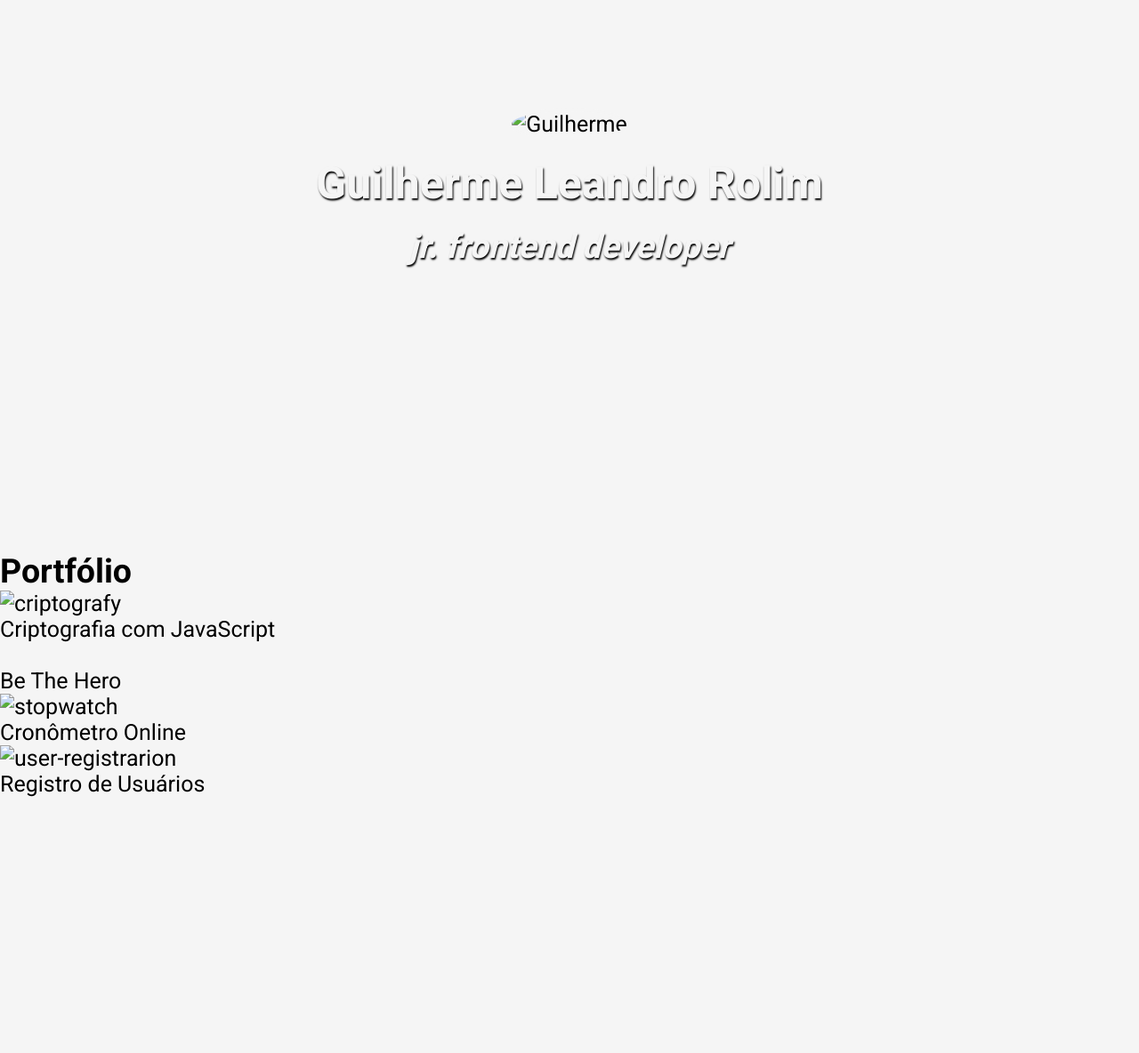
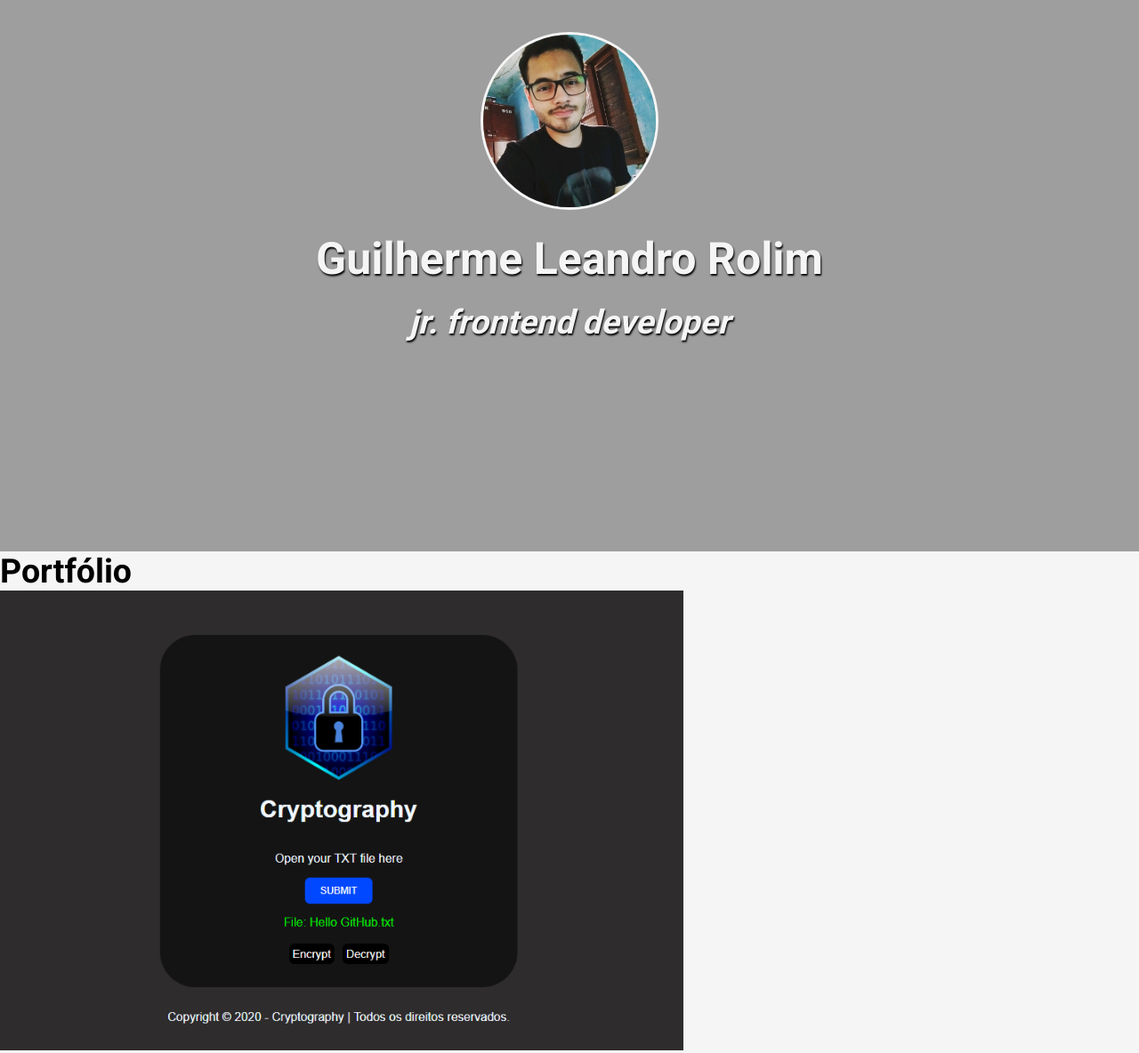
Before and after one commit to gui-leandro/portfolio, a plain HTML site: page index.html in a window 1280 px wide. Shown: the part 180-1364 px from the top of the page at 89% size. Before the commit the page ends 1076 px from the top, so only its background shows below. Drawn offline with Linux system fonts and the light colour scheme; the site is published under a folder, as on GitHub Pages, so addresses that start at the root find nothing.

Commit message:
fix: image not found

```diff
--- a/index.html
+++ b/index.html
@@ -16,7 +16,7 @@
             </ul>
         </nav>
         <div class="perfil">
-            <img class="perfil-img" src="/img/perfil.png" alt="Guilherme">
+            <img class="perfil-img" src="img/perfil.png" alt="Guilherme">
             <h1 class="site-title">Guilherme Leandro Rolim</h1>
             <h2 class="site-subtitle">jr. frontend developer</h2>
         </div>
@@ -24,19 +24,19 @@
     <section>
         <h2>Portfólio</h2>
         <figure>
-            <img class="img-portfolio" src="/img/cripto-project.png" alt="criptografy">
+            <img class="img-portfolio" src="img/cripto-project.png" alt="criptografy">
             <figcaption>Criptografia com JavaScript</figcaption>
         </figure>
         <figure>
-            <img class="img-portfolio" src="/img/be-the-hero1.png" alt="">
+            <img class="img-portfolio" src="img/be-the-hero1.png" alt="">
             <figcaption>Be The Hero</figcaption>
         </figure>
         <figure>
-            <img class="img-portfolio" src="/img/stopwatch.gif" alt="stopwatch">
+            <img class="img-portfolio" src="img/stopwatch.gif" alt="stopwatch">
             <figcaption>Cronômetro Online</figcaption>
         </figure>
         <figure>
-            <img class="img-portfolio" src="/img/user-registration.gif" alt="user-registrarion">
+            <img class="img-portfolio" src="img/user-registration.gif" alt="user-registrarion">
             <figcaption>Registro de Usuários</figcaption>
         </figure>
     </section>
--- a/styles/style.css
+++ b/styles/style.css
@@ -23,14 +23,14 @@ header {
     display: flex; /*flex permite os cod abaixo funcionar*/
     justify-content: center; /*centraliza horizontalmente*/
     align-items: center; /*centraliza verticalmente*/
-    background-image: url('/img/background.jpg');
+    background-image: url('../img/background.jpg');
     background-size: cover;
     background-repeat: no-repeat;
 }
 
 @media (max-width: 1024px) {
     header {
-        background-image: url('/img/background-responsive.jpg');
+        background-image: url('../img/background-responsive.jpg');
     }
 }
 
```
